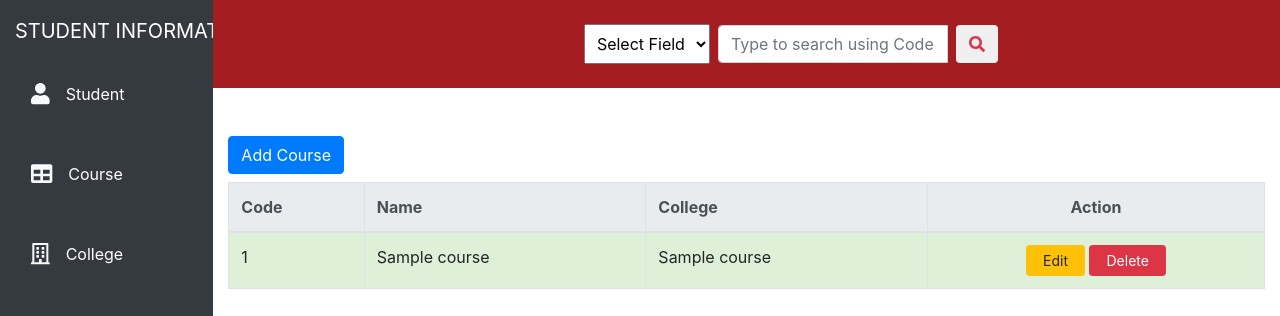
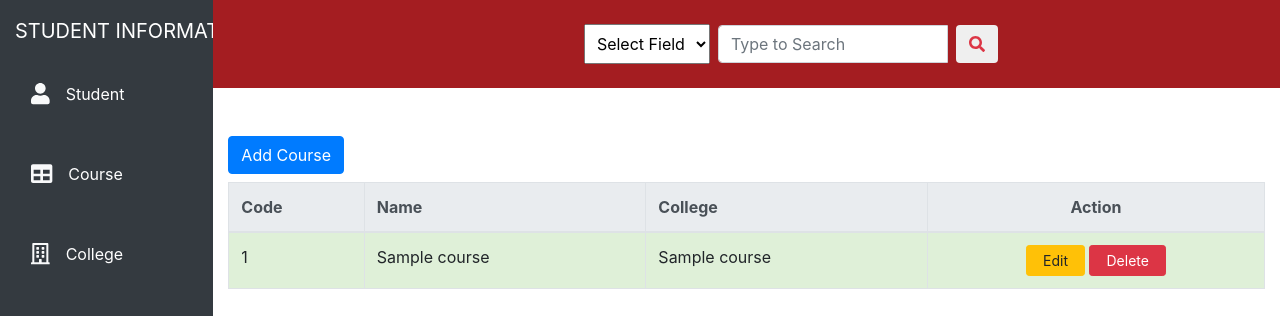
Before and after one commit to kiarahsalera/FLASK-WEBAPP-SSIS, a Flask app: template webapp_ssis/templates/course.html in a window 1280 px wide. Shown: the top 316 px of the page. Run offline with Flask 2, Linux system fonts and the light colour scheme; the template is opened without the code that fills it: most values are stand-ins (such as "Sample title", 1, 10 or a date in 2020); some libraries are stand-ins or nearby versions.

Commit message:
minor changes

```diff
--- a/webapp_ssis/templates/college.html
+++ b/webapp_ssis/templates/college.html
@@ -8,7 +8,7 @@
             <option value="colcode_name">Name</option>
         </select>
       <div class="input-group">
-        <input id="searchField" type="text" class="form-control searchfield ml-2" name="user-input" placeholder="Type to search using Code, and Name">
+        <input id="searchField" type="text" class="form-control searchfield ml-2" name="user-input" placeholder="Type to Search ">
         <button type="submit" class="btn btn-white search-button ml-2"><i class="fas fa-search text-danger"></i></button>
       </div>
     </form>
--- a/webapp_ssis/templates/course.html
+++ b/webapp_ssis/templates/course.html
@@ -9,7 +9,7 @@
             <option value="college_name">College</option>
         </select>
       <div class="input-group">
-        <input id="searchField" type="text" class="form-control searchfield ml-2" name="user-input" placeholder="Type to search using Code, Name, and College">
+        <input id="searchField" type="text" class="form-control searchfield ml-2" name="user-input" placeholder="Type to Search">
         <button type="submit" class="btn btn-white search-button ml-2"><i class="fas fa-search text-danger"></i></button>
       </div>
     </form>
```
